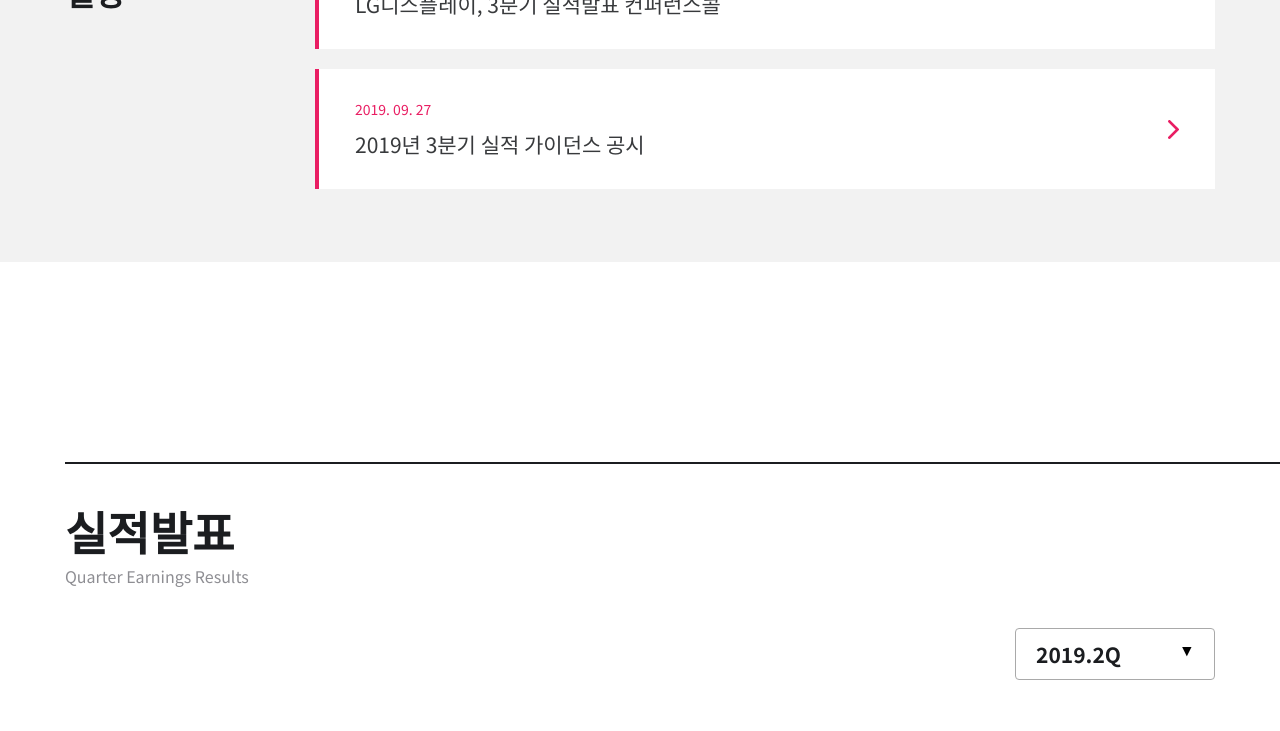
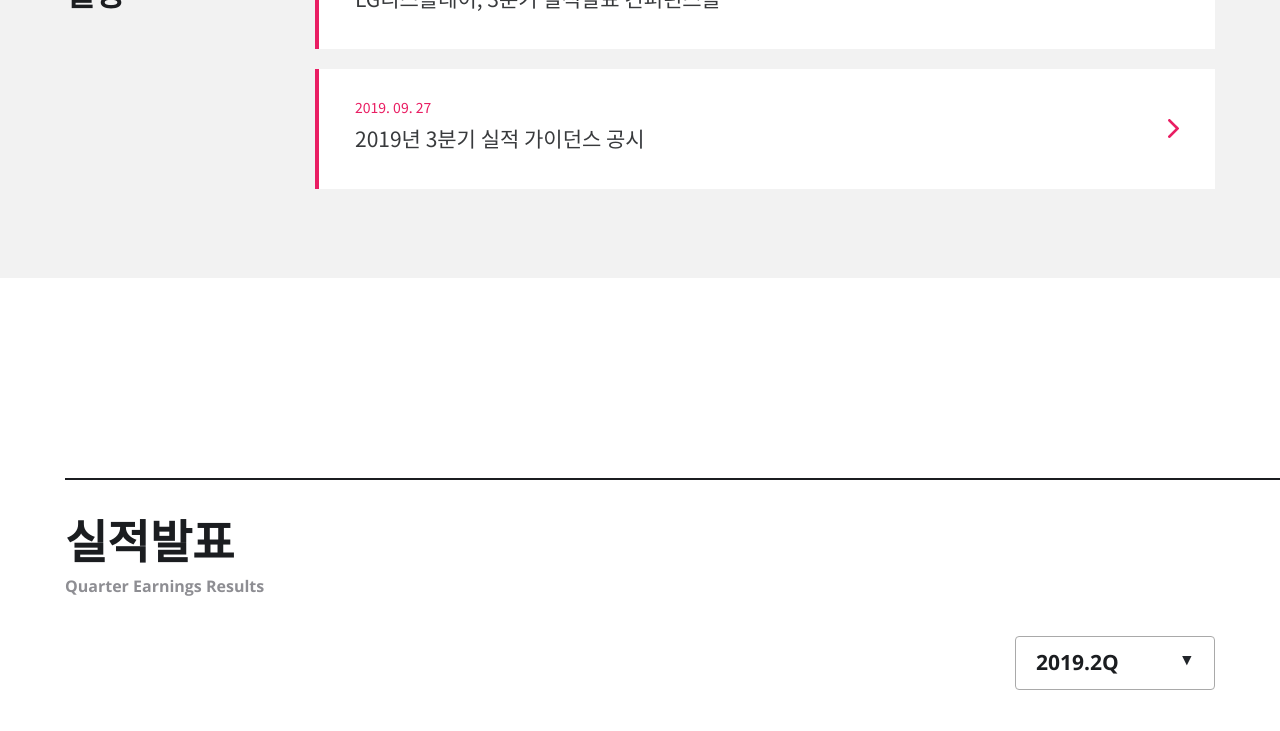
Before and after one commit to SeoHaKwon/IRGO, a Vue app: page / in a window 1280 px wide. Shown: the part 720-1451 px from the top of the page. Built offline with nearby package versions, Linux system fonts and the light colour scheme; what vue-css-donut-chart would draw is missing.

Commit message:
Roboto 폰트적용 / 모달 간격 수정

```diff
--- a/package.json
+++ b/package.json
@@ -8,6 +8,11 @@
     "lint": "vue-cli-service lint"
   },
   "dependencies": {
+    "@fortawesome/fontawesome-svg-core": "^1.2.25",
+    "@fortawesome/free-brands-svg-icons": "^5.11.2",
+    "@fortawesome/free-regular-svg-icons": "^5.11.2",
+    "@fortawesome/free-solid-svg-icons": "^5.11.2",
+    "@fortawesome/vue-fontawesome": "^0.1.8",
     "core-js": "^2.6.5",
     "d3": "^5.12.0",
     "d3-vs": "^1.1.1",
--- a/public/index.html
+++ b/public/index.html
@@ -6,6 +6,9 @@
     <meta name="viewport" content="width=device-width,initial-scale=1.0">
 
     <link rel="icon" href="<%= BASE_URL %>favicon.ico">
+    <link href='https://stackpath.bootstrapcdn.com/bootstrap/4.4.1/css/bootstrap.min.css' rel='stylesheet' />
+    <link href='https://stackpath.bootstrapcdn.com/font-awesome/4.7.0/css/font-awesome.min.css' rel='stylesheet' />
+    <link href="https://fonts.googleapis.com/css?family=Open+Sans:400,700&display=swap" rel="stylesheet">
     <title>IRGO</title>
   </head>
   <body>
--- a/src/App.vue
+++ b/src/App.vue
@@ -117,7 +117,7 @@ export default {
     display: flex;
     align-items: center;
     justify-content: space-between;
-    margin-top: 130px;
+    margin-top: 72px;
 
     .date {
         font-size: 14px;
--- a/src/components/HomeIrNews.vue
+++ b/src/components/HomeIrNews.vue
@@ -260,14 +260,14 @@ export default {
         font-weight: bold;
         font-size: 16px;
         color: #E91E63;
-        margin-top: 80px;
+        margin-top: 60px;
     }
     .IR-modal-title {
         font-weight: bold;
         font-size: 34px;
         letter-spacing: -0.5px;
         color: $font-color-base;
-        margin-top: 17px;
+        padding-top: 23px;
     }
 
     .IR-modal-main {
--- a/src/components/PerformanceFAQ.vue
+++ b/src/components/PerformanceFAQ.vue
@@ -352,10 +352,6 @@ export default {
       }
 
     }
-    .FAQ-modal-anser {
-      padding-top: 60px;
-      border-top: 1px solid $border-color;
-    }
     .FAQ-modal-anser,
     .FAQ-modal-question {
         display: flex;
@@ -386,12 +382,18 @@ export default {
           }
         }
       }
+      .FAQ-modal-anser {
+        padding-top: 60px;
+        border-top: 1px solid $border-color;
+        margin-top: 20px;
+      }
       .FAQ-modal-title {
           font-weight: bold;
           font-size: 34px;
           margin-top: 18px;
           letter-spacing: -0.5px;
           color: $font-color-base;
+          padding-bottom: 23px;
       }
       .IR-main-description {
           margin-top: 57px;
--- a/src/main.js
+++ b/src/main.js
@@ -2,6 +2,13 @@ import Vue from 'vue'
 import App from './App.vue'
 import router from './routes/router'
 import store from './store/store'
+import { library } from '@fortawesome/fontawesome-svg-core'
+import { faUserSecret } from '@fortawesome/free-solid-svg-icons'
+import { FontAwesomeIcon } from '@fortawesome/vue-fontawesome'
+
+library.add(faUserSecret)
+
+Vue.component('font-awesome-icon', FontAwesomeIcon)
 
 Vue.config.productionTip = false
 
--- a/src/views/Home.vue
+++ b/src/views/Home.vue
@@ -94,6 +94,7 @@ export default {
         font-size: 16px;
         color: #8E8E93;
         font-weight: bold;
+        margin-bottom: 0;
       }
 
       & img {
@@ -113,6 +114,7 @@ export default {
 .select-warp {
     width: 200px;
     position: relative;
+    font-family: 'Open Sans', sans-serif;
 
     & select {
         background: #ffffff;
@@ -150,6 +152,8 @@ select::-ms-expand {
   font-size: 46px;
   color: $font-color-base;
   position: relative;
+  font-family: 'Open Sans', sans-serif;
+  font-weight: bold;
 
   &::after {
     width: 20000px;
@@ -166,6 +170,8 @@ select::-ms-expand {
 .section-sube {
   font-size: 16px;
   color: #8E8E93;
+  font-family: 'Open Sans', sans-serif;
+  font-weight: bold;
 }
 
 @media (min-width: 900px) and (max-width: 1149px) {
```
Also changed, not shown: 1 other file (tests, documents, lock files or other folders).
